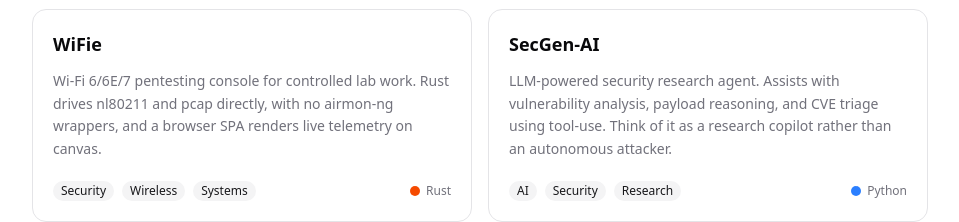
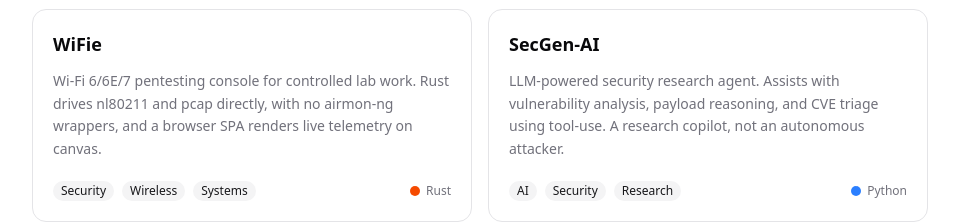
Before and after one commit to shreyas-challa/shreyas-challa.github.io, a React (Vite) app: page /about in a window 1280 px wide. Shown: the part 976-1198 px from the top of the page, without its empty margins (160-1119 px from the left). Built offline with nearby package versions, Linux system fonts and the light colour scheme; no server answers.

Commit message:
Reword SecGen-AI project description

```diff
--- a/src/data/portfolio.js
+++ b/src/data/portfolio.js
@@ -22,7 +22,7 @@ export const projects = [
   },
   {
     name: 'SecGen-AI',
-    description: 'LLM-powered security research agent. Assists with vulnerability analysis, payload reasoning, and CVE triage using tool-use. Think of it as a research copilot rather than an autonomous attacker.',
+    description: 'LLM-powered security research agent. Assists with vulnerability analysis, payload reasoning, and CVE triage using tool-use. A research copilot, not an autonomous attacker.',
     language: 'Python',
     url: 'https://github.com/shreyas-challa/SecGen-ai',
     tags: ['AI', 'Security', 'Research'],
```
